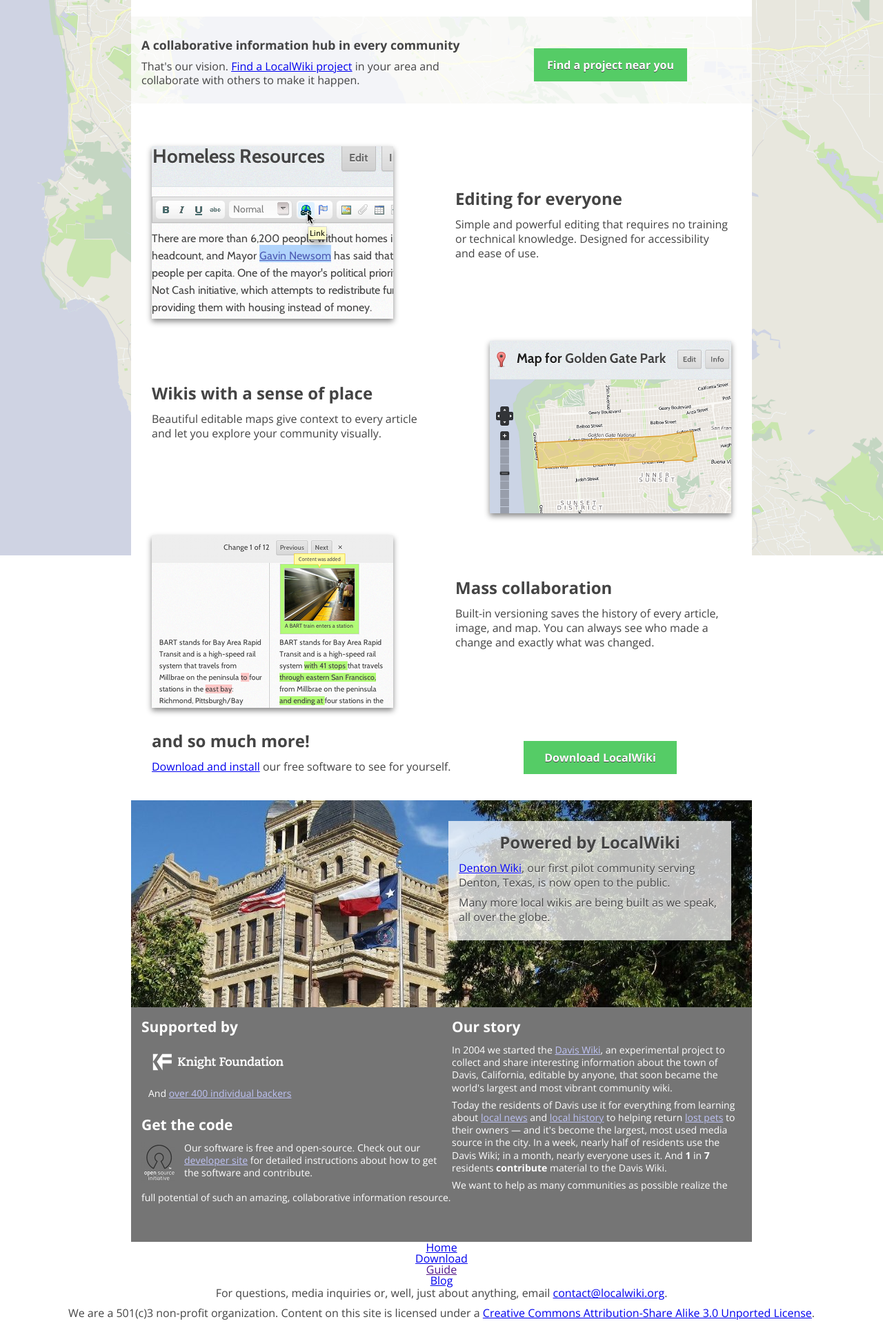
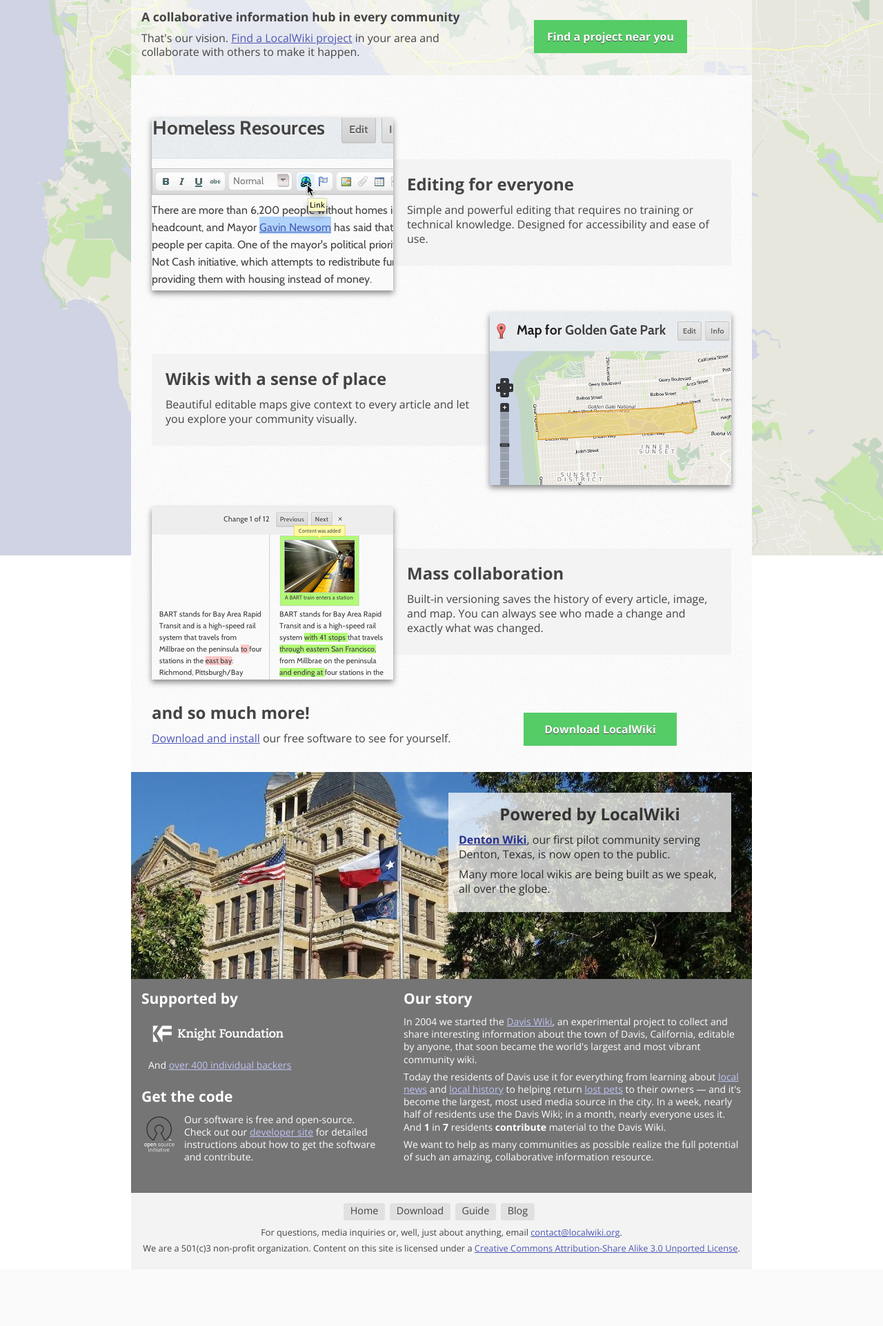
Before and after one commit to mivanov/localwiki_splash, a Django app: template templates/new_splash.html in a window 1280 px wide. Shown: the part 395-2317 px from the top of the page at 69% size. After the commit the page ends 2213 px from the top, so only its background shows below. Run offline with Django 3.2, Linux system fonts and the light colour scheme; the template is opened without the code that fills it, so the values that code supplies are empty.

Commit message:
Bunch of design tweaks.

```diff
--- a/splash_static/css/new_splash.css
+++ b/splash_static/css/new_splash.css
@@ -8,26 +8,70 @@
     font-size: 16px;
     text-align: center;
 }
+
+a, a:link {
+    color: #4e58b5;
+}
+a:hover {
+    color: #111;
+}
+
 .header {
-    background: #fff;
+    background: #f3f3f3;
     text-align: left;
     padding: 10px;
+    padding-bottom: 14px;
+    padding-top: 12px;
     margin: auto;
     width: 880px;
 }
+.header img {
+    margin-left: 10px;
+}
 .header .nav {
-    line-height: 60px;
-    height: 60px;
     float: right;
-    font-size: 20px;
+    margin-top: 10px;
+    margin-right: 0.5em;
 }
-.header .nav li{
+.footer .nav {
+    height: 2em;
+    display: table;
+    margin-left: auto;
+    margin-right: auto;
+    margin-bottom: 0.6em;
+}
+.footer .nav li { margin-top: 1em; }
+.nav li {
     padding: 10px;
     display: inline;
+
+    text-align: center;
+    font-size: 90%;
+    display: block;
+    border-radius: 3px;
+    -moz-border-radius: 3px;
+    -webkit-border-radius: 3px;
+    float: left;
+    padding: 0.2em 0.6em 0.4em 0.6em;
+    line-height: 100%;
+    border: 1px solid #e1e1e1;
+    background-color: #e1e1e1;
+    text-decoration: none;
+
+    margin-right: 0.5em;
 }
-.header .nav :link{
+.nav :link, .nav a {
     text-decoration: none !important;
+    color: #444;
 }
+.nav li:hover {
+    background-color: #bfbfbf;
+    border: 1px solid #bfbfbf;
+}
+.nav li a:hover {
+    color: #111;
+}
+
 p, h2, h3 {
     margin-top: 0em;
     margin-bottom: 0.5em;
@@ -47,17 +91,24 @@
 }
 div.download {
     height: 300px;
-    background-color: white;
+    background: #fafafa url(../img/body-bg.png) top left repeat;
+}
+div.download .blurb {
+    margin-top: 20px;
 }
 .section.vision {
     background: none;
+}
+.about {
+     width: 490px;
+     float: right;
+     margin-left: 1em;
 }
 .vision h2 {
     font-size: 1.1em;
 }
 .blurb {
     width: 380px;
-    text-shadow: 0 1px 0 white;
 }
 .blurb h2 {
     text-align: center;
@@ -69,9 +120,8 @@
     float: left;
 }
 .section {
-    background: white;
+    background: #fafafa url(../img/body-bg.png) top left repeat;
     padding: 15px;
-    padding-top: 30px;
     margin: 0px;
     clear: both;
 }
@@ -82,12 +132,15 @@
 }
 .section.features {
     padding: 30px;
-    background: white;
+    background: #fafafa url(../img/body-bg.png) top left repeat;
 }
 .feature img {
     -moz-box-shadow: 0px 4px 8px #888;
     -webkit-box-shadow: 0px 4px 8px #888;
     box-shadow: 0px 4px 8px #888;
+}
+.feature img.left {
+    margin-right: 20px;
 }
 .feature {
     padding-top: 2em;
@@ -95,9 +148,11 @@
     clear: both;
 }
 .feature .description {
-    padding-top: 60px;
-    width: 400px;
+    margin-top: 60px;
+    background: #f3f3f3;
+    padding: 20px;
 }
+
 .big_button:link, .big_button:visited {
      display: block;
      margin: auto;
@@ -120,8 +175,9 @@
     text-shadow: 0 0 0;
 }
 .bottom {
-    background-color: #757575;
+    background: #757575;
     color: #fff;
+    width: 870px;
 }
 .bottom a, .bottom a:link {
     color: #bfc3f5;
@@ -134,7 +190,7 @@
     padding: 0em;
     margin: 0px auto;
     width: 900px;
-    background-image: url(../img/trans_slight.png);
+    background-image: url(../img/trans_more.png);
     background-clip: content-box;
 }
 .content img {
@@ -148,7 +204,7 @@
     background-image: url(../img/magnify.png);
     background-repeat: no-repeat;
     width: 32px;
-    height: 32px;
+    height: 32px
     position: absolute;
     left: 120;
     top: 100;
@@ -158,9 +214,19 @@
     padding: 30px;
     background-image: url('../img/denton.jpg');
     background-repeat: no-repeat;
+    color: #2c2c2c;
+}
+.section.denton h2 {
+    color: #353535;
+}
+.section.denton .blurb a, .section.denton .blurb a:link {
+    color: #283291;
+}
+.section.denton .blurb a:hover {
+    color: #111;
 }
 .section.install {
-    background: white;
+    background: #fafafa url(../img/body-bg.png) top left repeat;
 }
 .section.install p {
     margin-top: 0.5em;
@@ -200,8 +266,8 @@
 }
 .section.bottom {
     padding-top: 15px;
-    height: 310px;
     font-size: 14px;
+    height: 20em;
 }
 div.supporters {
     margin-bottom: 15px;
@@ -211,7 +277,7 @@
     padding: 10px;
 }
 div.links {
-    width: 450px;
+    width:350px;
     float: left;
 }
 div.getcode img {
@@ -240,7 +306,7 @@
 /* Blog */
 .blog {
   padding: 0 2.5em 5em 2.5em;
-  background: white;
+  background: #fafafa url(../img/body-bg.png) top left repeat;
 }
 
 .blog hr {
@@ -275,3 +341,14 @@
   margin: 2em;
   margin-bottom: 1em;
 }
+
+.footer {
+  width: 900px;
+  margin-left: auto;
+  margin-right: auto;
+  padding-bottom: 1em;
+  background: #f3f3f3;
+}
+.footer .note {
+  font-size: 80%;
+}
--- a/templates/base.html
+++ b/templates/base.html
@@ -4,7 +4,8 @@
             community-owned local media{% endblock %}</title>
         <link href='{{ STATIC_URL }}css/reset.css' rel='stylesheet' type='text/css'>
         <link href='{{ STATIC_URL }}css/new_splash.css' rel='stylesheet' type='text/css'>
-        <link href='http://fonts.googleapis.com/css?family=Open+Sans:400,700' rel='stylesheet' type='text/css'>
+        <link rel="shortcut icon" href="/static/img/tinylogo_tiny2.png" type="image/png" />
+        <link href='//fonts.googleapis.com/css?family=Open+Sans:400,700' rel='stylesheet' type='text/css'>
     </head>
     <script type="text/javascript">
 		var _gaq = _gaq || [];
--- a/templates/install.html
+++ b/templates/install.html
@@ -54,7 +54,7 @@
         That's it!  Follow the prompts to configure LocalWiki.
     </p>
     <p>
-        After installing, be sure to add your new project to the <a href="/guide">LocalWiki Guide</a>.
+        After installing, be sure to add your new project to the <a href="https://guide.localwiki.org/Communities">LocalWiki Directory</a>.
     </p>
     <h2>Upgrading</h2>
     <p>
--- a/templates/nav.html
+++ b/templates/nav.html
@@ -2,7 +2,7 @@
 <ul>
   <li><a href="{% url home %}">Home</a></li>
   <li><a href="{% url install %}">Download</a></li>
-  <li><a href="">Guide</a></li>
+  <li><a href="https://guide.localwiki.org/">Guide</a></li>
   <li><a href="/blog/">Blog</a></li>
 </ul>
 </div>
--- a/templates/new_splash.html
+++ b/templates/new_splash.html
@@ -14,17 +14,17 @@
 </div>
 <div class="section vision">
     <div class="blurb right">
-        <a href="/guide" class="big_button">Find a project near you</a>
+        <a href="https://guide.localwiki.org/Communities" class="big_button">Find a project near you</a>
     </div>
     <h2>A collaborative information hub in every community</h2>
     <p>
-        That's our vision. <a href="/guide">Find a LocalWiki project</a> in your area and collaborate with others to make it happen.
+        That's our vision. <a href="https://guide.localwiki.org/Communities">Find a LocalWiki project</a> in your area and collaborate with others to make it happen.
     </p>
 </div>
 <div class="section features">
     <div class="feature">
         <img class="left" src="{{ STATIC_URL }}img/features_edit.png"/>
-        <div class="description right">
+        <div class="description">
             <h2>Editing for everyone</h2>
             <p>
                 Simple and powerful editing that requires no training or
@@ -34,7 +34,7 @@
     </div>
     <div class="feature">
         <img class="right" src="{{ STATIC_URL }}img/features_map.png">
-        <div class="description left">
+        <div class="description">
             <h2>Wikis with a sense of place</h2>
             <p>
                 Beautiful editable maps give context to every article and
@@ -44,7 +44,7 @@
     </div>
     <div class="feature">
         <img class="left" src="{{ STATIC_URL }}img/features_diff.png">
-        <div class="description right">
+        <div class="description">
             <h2>Mass collaboration</h2>
             <p>
                 Built-in versioning saves the history of
@@ -66,7 +66,7 @@
     <div class="blurb right trans">
         <h2>Powered by LocalWiki</h2>
         <p>
-            <a href="https://dentonwiki.org">Denton Wiki</a>, our first pilot community serving Denton, Texas, is now open to the public.
+            <strong><a href="https://dentonwiki.org">Denton Wiki</a></strong>, our first pilot community serving Denton, Texas, is now open to the public.
         </p>
         <p>
             Many more local wikis are being built as we speak, all over the globe.
```
Also changed, not shown: splash_static/img/body-bg.png (added), splash_static/img/logo.png, splash_static/img/trans_more.png (added), splash_static/img/trans_slight.png.
